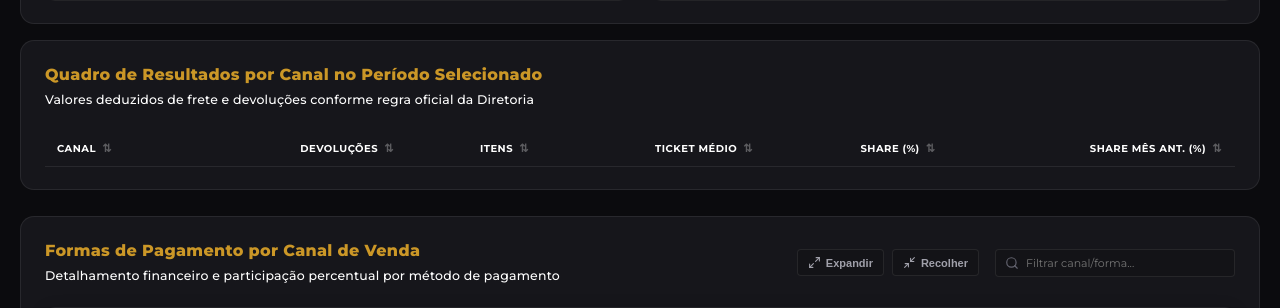
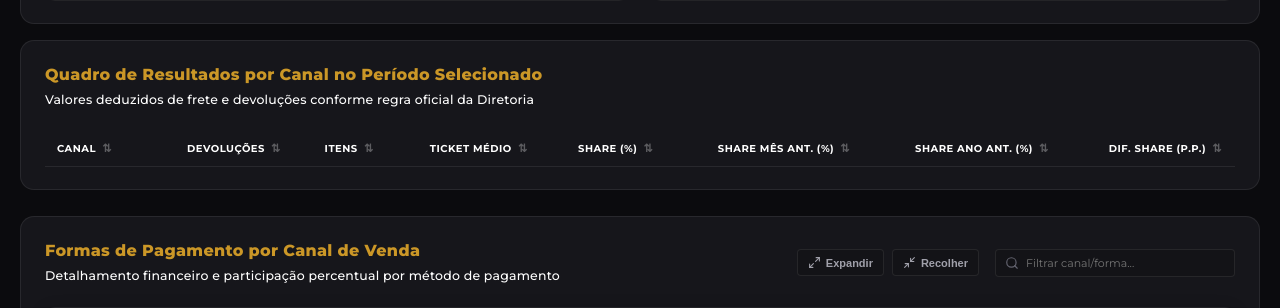
Before and after one commit to Sracm/dashboard-diretoria-ecommerce, a Flask app: page / in a window 1280 px wide; the page is wider, and only the part inside the window is pictured. Shown: the part 1289-1597 px from the top of that part. Run offline with Flask 3, Linux system fonts and the light colour scheme; data that the repository does not hold is empty.

Commit message:
feat: adicionar colunas Share Ano Anterior (%) e Dif. Share (p.p.) na tabela de canais

```diff
--- a/app.py
+++ b/app.py
@@ -434,6 +434,27 @@ def api_resumo():
         canais_para_tabela = [c for c in CANAIS_OFICIAIS if c != "PARLUX"] if canal_filtro != "PARLUX" else ["PARLUX"]
         fat_liquido_total_tabela = sum(graficos_canais[c]["total_fat_periodo"] for c in canais_para_tabela)
         fat_ant_total_tabela = sum(graficos_canais[c]["total_fat_ant_periodo"] for c in canais_para_tabela)
+
+        # Mesmo período no ano anterior (2025): mesmos meses e mesmo intervalo de dias
+        df_periodo_ano_ant = df_ano_ant_filt[
+            (df_ano_ant_filt["MES"].isin(meses)) &
+            (df_ano_ant_filt["DIA"] >= dia_ini) &
+            (df_ano_ant_filt["DIA"] <= dia_fim)
+        ] if not df_ano_ant_filt.empty else pd.DataFrame()
+
+        fat_ano_ant_canais = {}
+        for canal in canais_para_tabela:
+            df_c_ano_ant = df_periodo_ano_ant[df_periodo_ano_ant["CANAL"] == canal] if not df_periodo_ano_ant.empty else pd.DataFrame()
+            if not df_c_ano_ant.empty:
+                vb_aa = float(df_c_ano_ant["VALORVENDA"].sum())
+                fr_aa = float(df_c_ano_ant["FRETE"].sum())
+                dev_aa = float(df_c_ano_ant["VALORDEVOLUCAO"].sum())
+                fat_ano_ant_canais[canal] = vb_aa - fr_aa - dev_aa
+            else:
+                fat_ano_ant_canais[canal] = 0.0
+
+        fat_ano_ant_total_tabela = sum(fat_ano_ant_canais.values())
+
         for canal in canais_para_tabela:
             info = graficos_canais[canal]
             real_c = info["total_fat_periodo"]
@@ -456,6 +477,10 @@ def api_resumo():
             fat_ant_c = info["total_fat_ant_periodo"]
             cresc_mom = round((real_c - fat_ant_c) / fat_ant_c * 100, 1) if fat_ant_c > 0 else 0.0
             share_ant_c = round((fat_ant_c / fat_ant_total_tabela * 100), 2) if fat_ant_total_tabela > 0 else 0.0
+
+            fat_ano_ant_c = fat_ano_ant_canais.get(canal, 0.0)
+            share_ano_ant_c = round((fat_ano_ant_c / fat_ano_ant_total_tabela * 100), 2) if fat_ano_ant_total_tabela > 0 else 0.0
+            diff_share_ano_ant_c = round(share_c - share_ano_ant_c, 2)
 
             canais_tabela.append({
                 "canal": canal,
@@ -465,6 +490,7 @@ def api_resumo():
                 "pct_devolucao": dev_pct_c,
                 "faturamento_liquido": round(real_c, 2),
                 "faturamento_ant": round(fat_ant_c, 2),
+                "faturamento_ano_ant": round(fat_ano_ant_c, 2),
                 "crescimento_mom": cresc_mom,
                 "meta_periodo": round(meta_per_c, 2),
                 "meta_mes": round(meta_mes_c, 2),
@@ -476,6 +502,8 @@ def api_resumo():
                 "ticket_medio": tm_c,
                 "share_pct": share_c,
                 "share_ant_pct": share_ant_c,
+                "share_ano_ant_pct": share_ano_ant_c,
+                "diff_share_ano_ant": diff_share_ano_ant_c,
                 "status": "superou" if info["atingimento_pct"] >= 100 else ("atencao" if info["atingimento_pct"] >= 75 else "critico")
             })
 
--- a/static/js/app.js
+++ b/static/js/app.js
@@ -67,7 +67,7 @@ const fmtMoedaZero = (val) => {
 };
 
 const fmtPct = (val) => {
-    return (val || 0).toLocaleString('pt-BR', { minimumFractionDigits: 1, maximumFractionDigits: 2 }) + '%';
+    return (val || 0).toLocaleString('pt-BR', { minimumFractionDigits: 2, maximumFractionDigits: 2 }) + '%';
 };
 
 const fmtInt = (val) => {
@@ -1496,14 +1496,21 @@ function renderizarTabelaCanais() {
         const barWidth = Math.min(100, Math.max(0, c.atingimento_periodo_pct));
         const barClass = c.status === 'superou' ? 'fill-superou' : (c.status === 'atencao' ? 'fill-atencao' : 'fill-critico');
 
+        const diffPP = Number(c.diff_share_ano_ant) || 0;
+        const diffColor = diffPP > 0 ? '#00E676' : (diffPP < 0 ? '#EF5350' : '#94A3B8');
+        const diffIcon = diffPP > 0 ? '▲ +' : (diffPP < 0 ? '▼ ' : '');
+        const diffText = diffPP === 0 ? '0,00 p.p.' : `${diffIcon}${diffPP.toFixed(2).replace('.', ',')} p.p.`;
+
         const tr = document.createElement('tr');
         tr.innerHTML = `
             <td class="channel-name">${c.canal}</td>
             <td class="text-right" style="color: #EF5350;">R$ ${fmtMoeda(c.devolucao)} (${fmtPct(c.pct_devolucao)})</td>
             <td class="text-right">${fmtInt(c.itens)}</td>
             <td class="text-right">R$ ${fmtMoeda(c.ticket_medio)}</td>
-            <td class="text-right" style="font-weight: 700;">${fmtPct(c.share_pct)}</td>
+            <td class="text-right" style="font-weight: 700; color: var(--mq-gold, #FFD700);">${fmtPct(c.share_pct)}</td>
             <td class="text-right" style="font-weight: 600; color: #94A3B8;">${fmtPct(c.share_ant_pct)}</td>
+            <td class="text-right" style="font-weight: 600; color: #CBD5E1;">${fmtPct(c.share_ano_ant_pct)}</td>
+            <td class="text-right" style="font-weight: 700; color: ${diffColor};">${diffText}</td>
         `;
         tbody.appendChild(tr);
     });
@@ -1524,8 +1531,10 @@ function renderizarTabelaCanais() {
                 <td class="text-right" style="color: #EF5350;">R$ ${fmtMoeda(totDevolucao)} (${fmtPct(totPctDevolucao)})</td>
                 <td class="text-right" style="font-weight: 700;">${fmtInt(totItens)}</td>
                 <td class="text-right" style="font-weight: 700;">R$ ${fmtMoeda(totTicketMedio)}</td>
-                <td class="text-right" style="font-weight: 800; color: #CB9727;">100,0%</td>
-                <td class="text-right" style="font-weight: 800; color: #94A3B8;">100,0%</td>
+                <td class="text-right" style="font-weight: 800; color: var(--mq-gold, #CB9727);">100,00%</td>
+                <td class="text-right" style="font-weight: 800; color: #94A3B8;">100,00%</td>
+                <td class="text-right" style="font-weight: 800; color: #CBD5E1;">100,00%</td>
+                <td class="text-right" style="font-weight: 800; color: #94A3B8;">0,00 p.p.</td>
             </tr>
         `;
     }
--- a/templates/index.html
+++ b/templates/index.html
@@ -560,6 +560,12 @@
                                 <th class="sortable text-right" data-col="share_ant_pct" title="Clique para ordenar por Share Mês Anterior (%)">
                                     <span class="th-content">Share Mês Ant. (%) <i class="sort-icon"></i></span>
                                 </th>
+                                <th class="sortable text-right" data-col="share_ano_ant_pct" title="Clique para ordenar por Share Mesmo Período Ano Anterior (%)">
+                                    <span class="th-content">Share Ano Ant. (%) <i class="sort-icon"></i></span>
+                                </th>
+                                <th class="sortable text-right" data-col="diff_share_ano_ant" title="Clique para ordenar por Diferença de Share YoY">
+                                    <span class="th-content">Dif. Share (p.p.) <i class="sort-icon"></i></span>
+                                </th>
                             </tr>
                         </thead>
                         <tbody id="canais-table-body">
```
